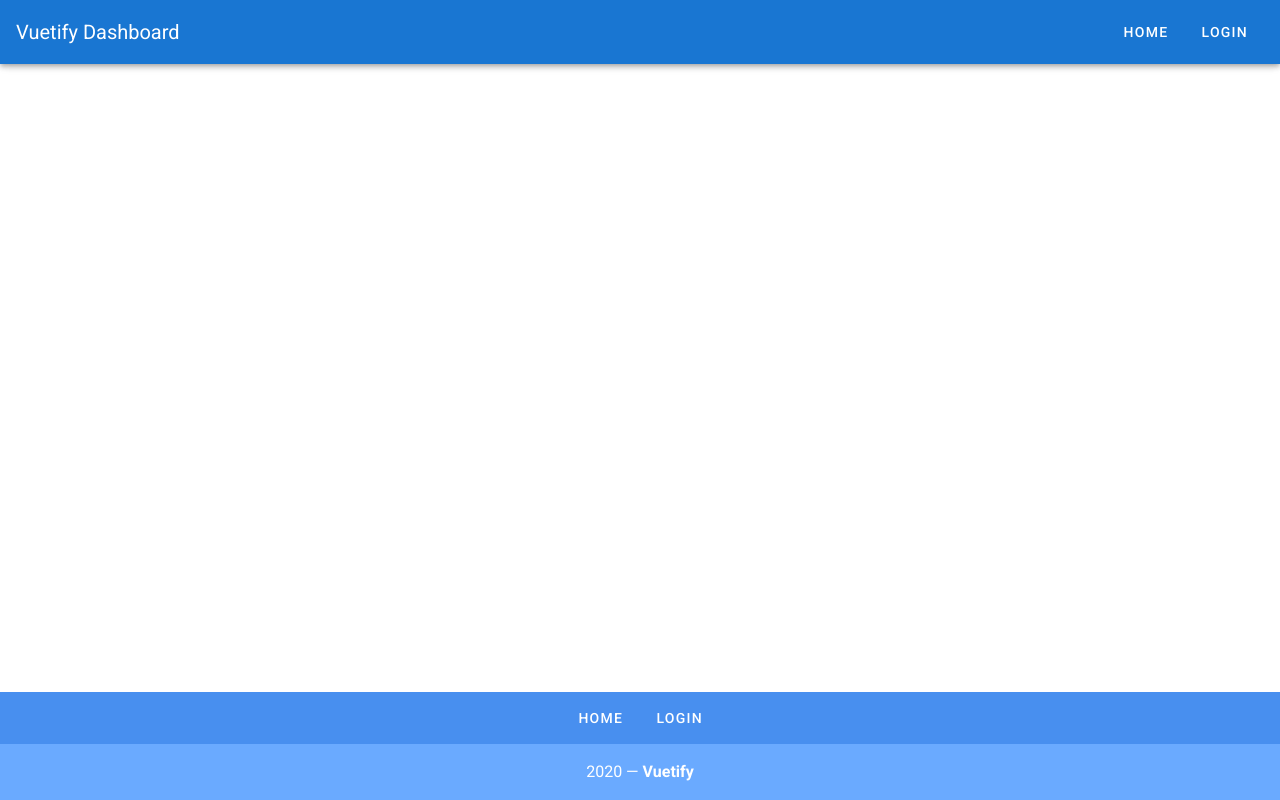
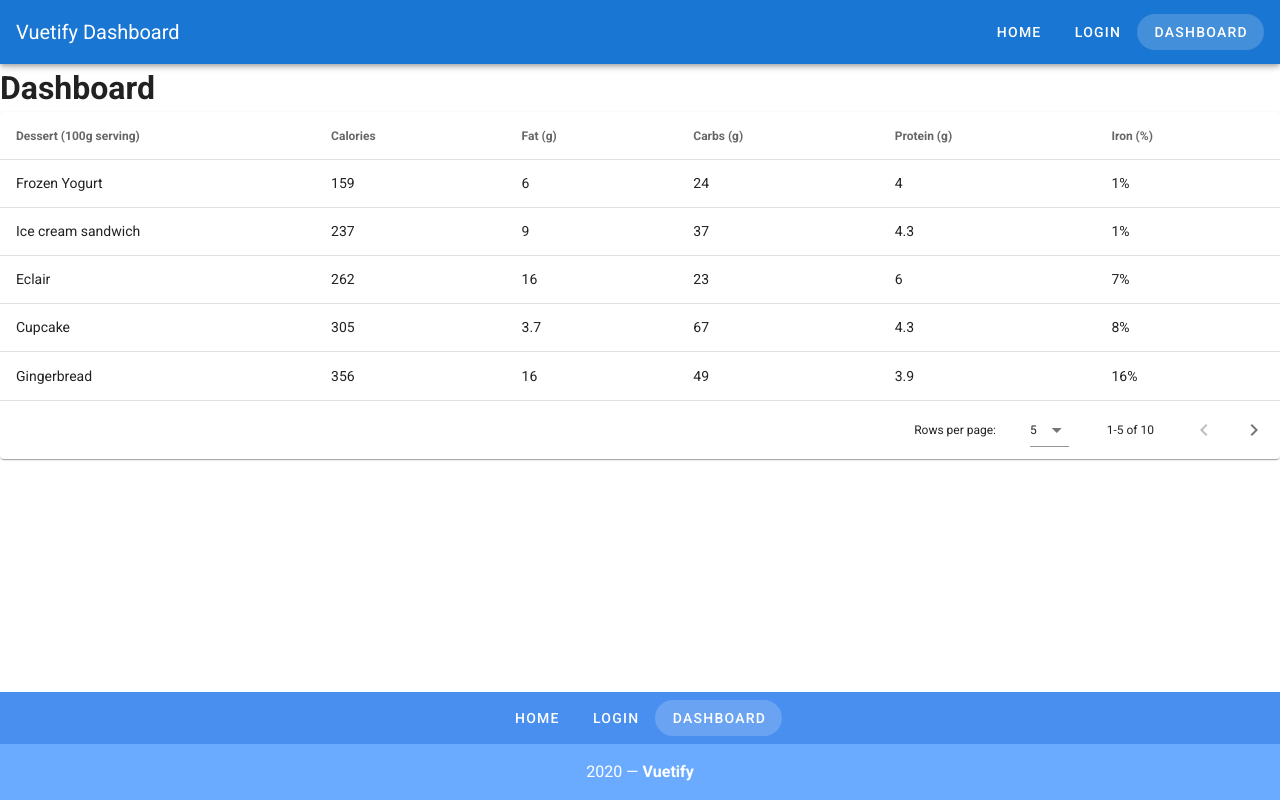
Before and after one commit to mathewgrabau/vue-veutify-example, a Vue app: page /dashboard in a window 1280 px wide. Built offline with nearby package versions, Linux system fonts and the light colour scheme.

Commit message:
Routing and data table implementation

```diff
--- a/src/App.vue
+++ b/src/App.vue
@@ -47,7 +47,8 @@ export default {
   data: () => ({
     links: [
       { label: 'Home', url: '/' },
-      { label: 'Login', url: '/login' }
+      { label: 'Login', url: '/login' },
+      { label: 'Dashboard', url: '/dashboard' }
     ]
   })
 }
--- a/src/router/index.js
+++ b/src/router/index.js
@@ -24,6 +24,12 @@ const routes = [
     name: 'login',
     component: () =>
       import(/* webpackChunkName: "login" */ '../views/Login.vue')
+  },
+  {
+    path: '/dashboard',
+    name: 'dashboard',
+    component: () =>
+      import(/* webpackChunkName: "dashboard" */ '../views/Dashboard.vue')
   }
 ]
 
--- /dev/null
+++ b/src/views/Dashboard.vue
@@ -0,0 +1,134 @@
+<template>
+  <div>
+    <h1>Dashboard</h1>
+    <v-data-table
+      :headers="headers"
+      :items="desserts"
+      :items-per-page="5"
+      class="elevation-1"
+      @click:row="selectRow"
+    ></v-data-table>
+    <div class="text-center ma-2">
+      <v-snackbar v-model="snackbar">
+        You have selected {{ currentItem }}
+        <v-btn color="pink" text @click="snackbar = false">
+          Close
+        </v-btn>
+      </v-snackbar>
+    </div>
+  </div>
+</template>
+
+<script>
+export default {
+  data() {
+    return {
+      snackbar: false,
+      currentItem: '',
+      headers: [
+        {
+          text: 'Dessert (100g serving)',
+          align: 'start',
+          sortable: false,
+          value: 'name'
+        },
+        { text: 'Calories', value: 'calories' },
+        { text: 'Fat (g)', value: 'fat' },
+        { text: 'Carbs (g)', value: 'carbs' },
+        { text: 'Protein (g)', value: 'protein' },
+        { text: 'Iron (%)', value: 'iron' }
+      ],
+      desserts: [
+        {
+          name: 'Frozen Yogurt',
+          calories: 159,
+          fat: 6.0,
+          carbs: 24,
+          protein: 4.0,
+          iron: '1%'
+        },
+        {
+          name: 'Ice cream sandwich',
+          calories: 237,
+          fat: 9.0,
+          carbs: 37,
+          protein: 4.3,
+          iron: '1%'
+        },
+        {
+          name: 'Eclair',
+          calories: 262,
+          fat: 16.0,
+          carbs: 23,
+          protein: 6.0,
+          iron: '7%'
+        },
+        {
+          name: 'Cupcake',
+          calories: 305,
+          fat: 3.7,
+          carbs: 67,
+          protein: 4.3,
+          iron: '8%'
+        },
+        {
+          name: 'Gingerbread',
+          calories: 356,
+          fat: 16.0,
+          carbs: 49,
+          protein: 3.9,
+          iron: '16%'
+        },
+        {
+          name: 'Jelly bean',
+          calories: 375,
+          fat: 0.0,
+          carbs: 94,
+          protein: 0.0,
+          iron: '0%'
+        },
+        {
+          name: 'Lollipop',
+          calories: 392,
+          fat: 0.2,
+          carbs: 98,
+          protein: 0,
+          iron: '2%'
+        },
+        {
+          name: 'Honeycomb',
+          calories: 408,
+          fat: 3.2,
+          carbs: 87,
+          protein: 6.5,
+          iron: '45%'
+        },
+        {
+          name: 'Donut',
+          calories: 452,
+          fat: 25.0,
+          carbs: 51,
+          protein: 4.9,
+          iron: '22%'
+        },
+        {
+          name: 'KitKat',
+          calories: 518,
+          fat: 26.0,
+          carbs: 65,
+          protein: 7,
+          iron: '6%'
+        }
+      ]
+    }
+  },
+  methods: {
+    selectRow(event) {
+      this.snackbar = true
+      this.currentItem = event.name
+    }
+  }
+}
+</script>
+
+<style></style>
```
